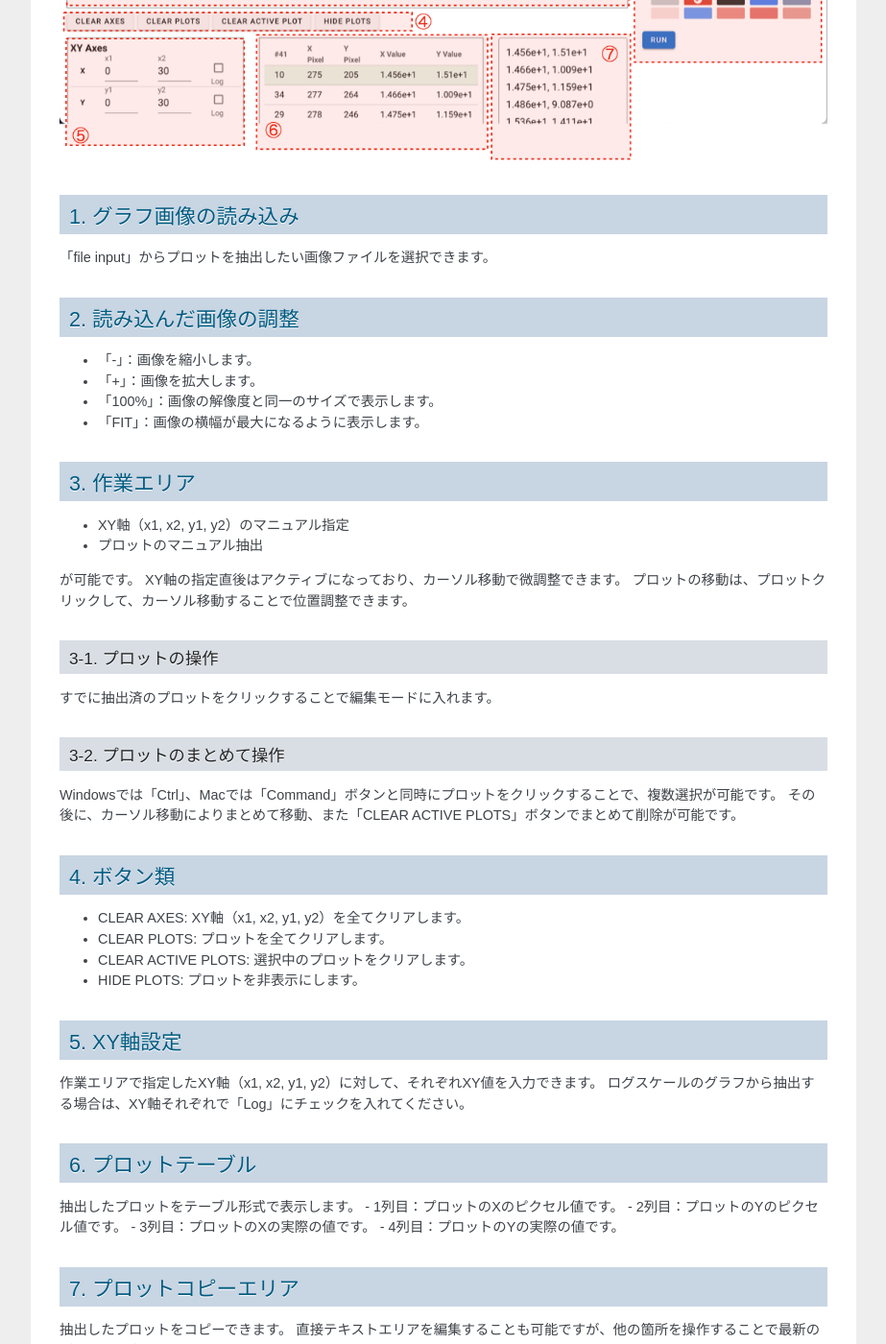
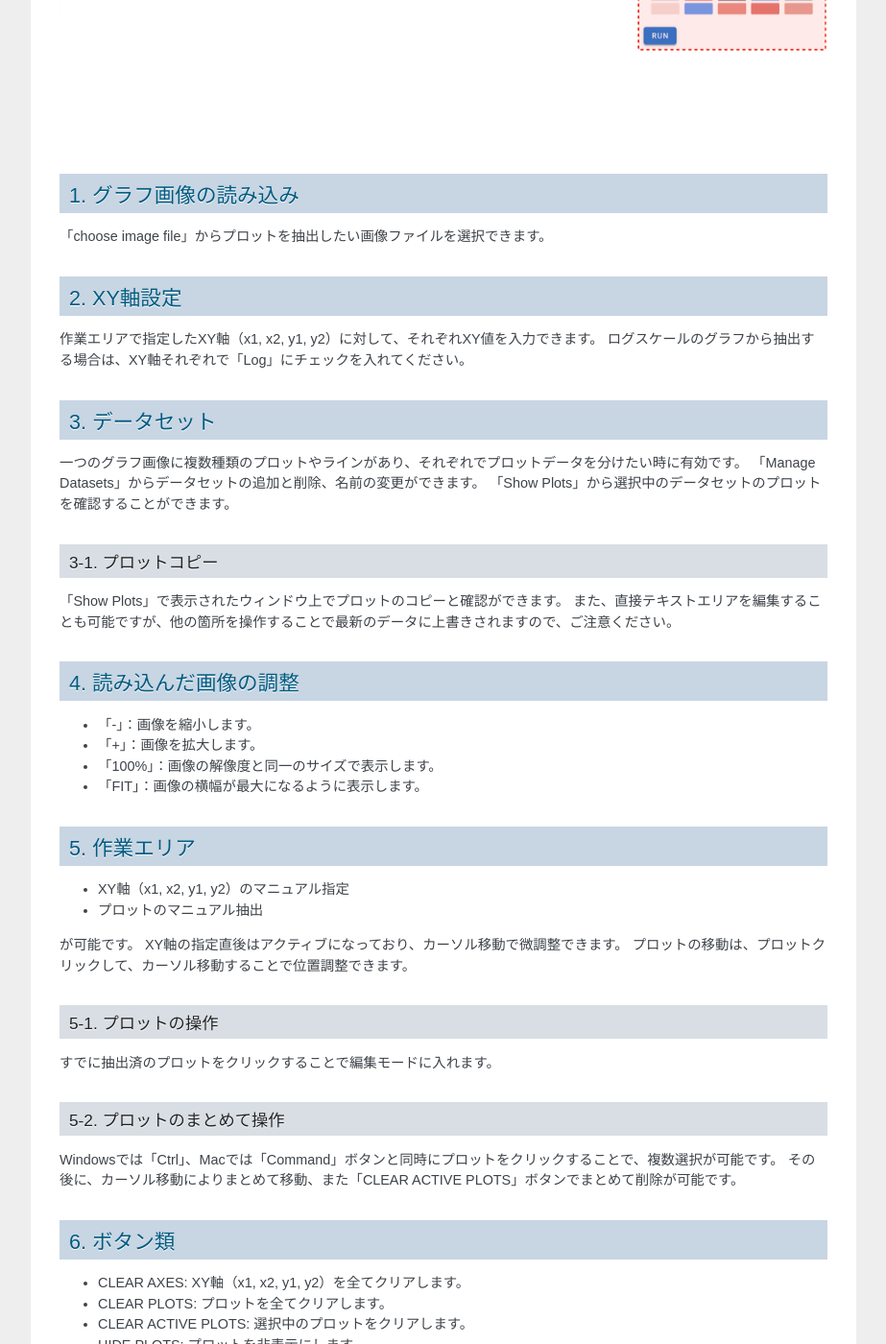
Before and after one commit to t29mato/starry-digitizer, a Sphinx documentation site: the page built from docs/index.rst, in a window 1280 px wide and 1400 px high, scrolled down 835 px. Shown: the whole window at 96% size, without its empty margins (198-1121 px from the left). Built offline with Sphinx 7.4.7, drawn with Linux system fonts in a browser that asks for light colours; some of the changed text lies outside the part shown.

Commit message:
update docs

```diff
--- a/docs/index.rst
+++ b/docs/index.rst
@@ -31,16 +31,32 @@ StarryDigitizerドキュメント
 
 1. グラフ画像の読み込み
 ===============================
-「file input」からプロットを抽出したい画像ファイルを選択できます。
+「choose image file」からプロットを抽出したい画像ファイルを選択できます。
 
-2. 読み込んだ画像の調整
+2. XY軸設定
+========================================
+作業エリアで指定したXY軸（x1, x2, y1, y2）に対して、それぞれXY値を入力できます。
+ログスケールのグラフから抽出する場合は、XY軸それぞれで「Log」にチェックを入れてください。
+
+3. データセット
+========================================
+一つのグラフ画像に複数種類のプロットやラインがあり、それぞれでプロットデータを分けたい時に有効です。
+「Manage Datasets」からデータセットの追加と削除、名前の変更ができます。
+「Show Plots」から選択中のデータセットのプロットを確認することができます。
+
+3-1. プロットコピー
+---------------------------------
+「Show Plots」で表示されたウィンドウ上でプロットのコピーと確認ができます。
+また、直接テキストエリアを編集することも可能ですが、他の箇所を操作することで最新のデータに上書きされますので、ご注意ください。
+
+4. 読み込んだ画像の調整
 ========================================
 - 「-」：画像を縮小します。
 - 「+」：画像を拡大します。
 - 「100%」：画像の解像度と同一のサイズで表示します。
 - 「FIT」：画像の横幅が最大になるように表示します。
 
-3. 作業エリア
+5. 作業エリア
 ========================================
 - XY軸（x1, x2, y1, y2）のマニュアル指定
 - プロットのマニュアル抽出
@@ -49,52 +65,35 @@ StarryDigitizerドキュメント
 XY軸の指定直後はアクティブになっており、カーソル移動で微調整できます。
 プロットの移動は、プロットクリックして、カーソル移動することで位置調整できます。
 
-3-1. プロットの操作
+5-1. プロットの操作
 ----------------------------------------------------------
 すでに抽出済のプロットをクリックすることで編集モードに入れます。
 
-3-2. プロットのまとめて操作
+5-2. プロットのまとめて操作
 -----------------------------------------
 Windowsでは「Ctrl」、Macでは「Command」ボタンと同時にプロットをクリックすることで、複数選択が可能です。
 その後に、カーソル移動によりまとめて移動、また「CLEAR ACTIVE PLOTS」ボタンでまとめて削除が可能です。
 
 
-4. ボタン類
+6. ボタン類
 ========================================
 - CLEAR AXES: XY軸（x1, x2, y1, y2）を全てクリアします。
 - CLEAR PLOTS: プロットを全てクリアします。
 - CLEAR ACTIVE PLOTS: 選択中のプロットをクリアします。
 - HIDE PLOTS: プロットを非表示にします。
 
-5. XY軸設定
-========================================
-作業エリアで指定したXY軸（x1, x2, y1, y2）に対して、それぞれXY値を入力できます。
-ログスケールのグラフから抽出する場合は、XY軸それぞれで「Log」にチェックを入れてください。
 
-6. プロットテーブル
-========================================
-抽出したプロットをテーブル形式で表示します。
-- 1列目：プロットのXのピクセル値です。
-- 2列目：プロットのYのピクセル値です。
-- 3列目：プロットのXの実際の値です。
-- 4列目：プロットのYの実際の値です。
-
-7. プロットコピーエリア
-========================================
-抽出したプロットをコピーできます。
-直接テキストエリアを編集することも可能ですが、他の箇所を操作することで最新のデータに上書きされます。
-
-8. 拡大鏡
+7. 拡大鏡
 ========================================
 カーソルが当たってる作業エリアを拡大して表示します。
 右上の「⚙」アイコンをクリックで「Magnifier」の拡大レベルの調整ができます。
 
 
-9. 自動抽出
+8. 自動抽出
 ========================================
 自動でプロットを抽出することできます。
 
-9-1. Symbol Extract
+8-1. Symbol Extract
 ---------------------------
 散布図に向いています。
 色によりシンボルの重心を抽出します。
@@ -119,7 +118,7 @@ Windowsでは「Ctrl」、Macでは「Command」ボタンと同時にプロッ
 - 「Eraser」：左クリック長押ししながらカーソル移動で塗りつぶし箇所を消せます。
 - 「Clear」：塗りつぶし箇所を全て削除します。
 
-9-4. Extracted Color
+8-4. Extracted Color
 ---------------------------
 自動抽出で利用する色を選択できます。
 初期表示の10色の色は、読み込んだ画像の中から色の割合が高いものが表示されます。
```
Also changed, not shown: other parts of docs/index.rst (+4 -4 lines), docs/_static/SDD/SDD.001.png.
